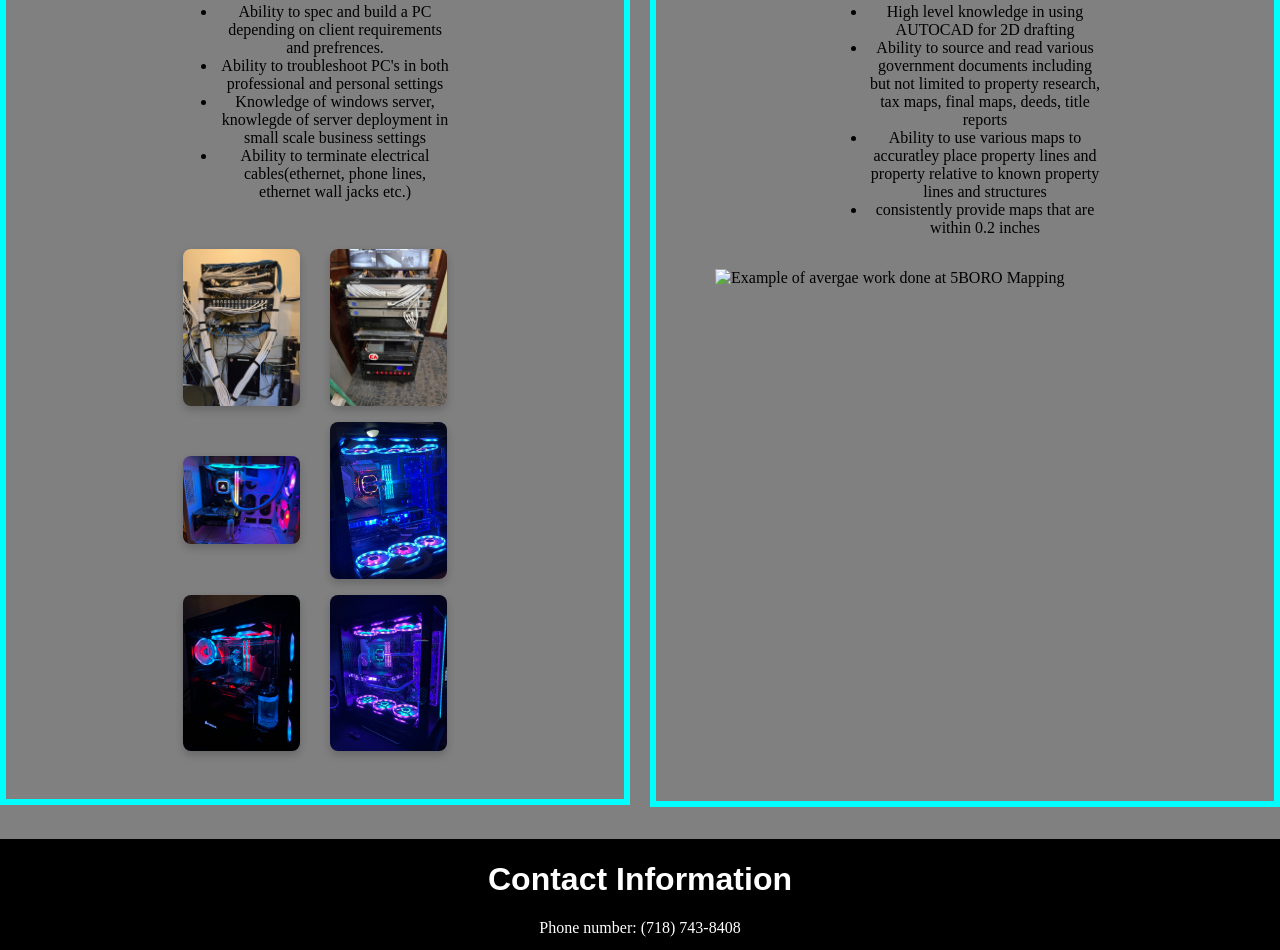
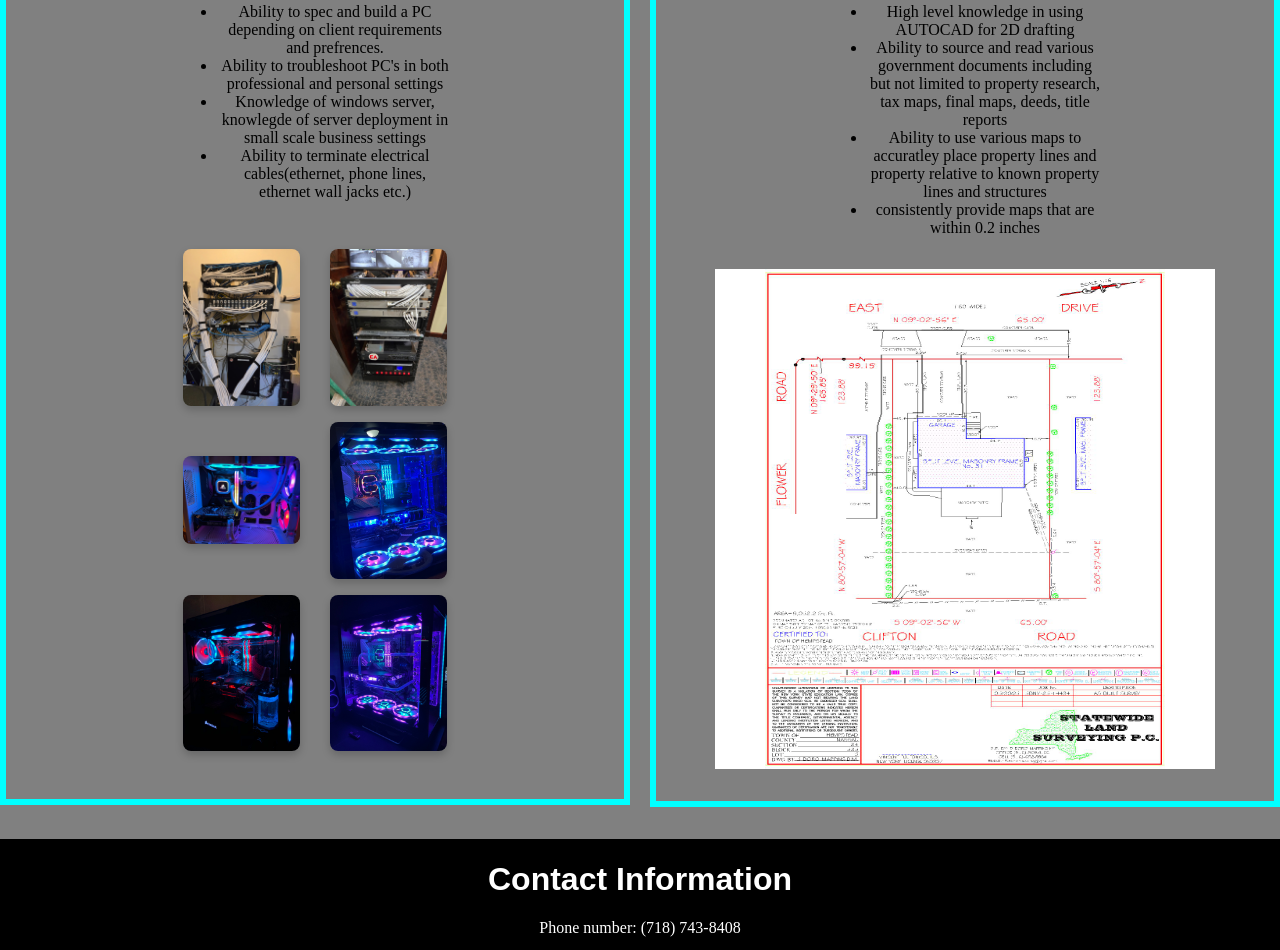
Before and after one commit to dan-th3man/My-Website, a plain HTML site: page work.html in a window 1280 px wide. Shown: the part 316-1266 px from the top of the page. Drawn offline with Linux system fonts and the light colour scheme.

Commit message:
Update work.html

```diff
--- a/work.html
+++ b/work.html
@@ -52,7 +52,7 @@
 							<li> consistently provide maps that are within 0.2 inches </li>
 						</ul>
 						</div>
-						 <img src="./images/34_535_5_AAA-Model.jpg" alt="Example of avergae work done at 5BORO Mapping" width="500" height="500" class="d-block w-100">
+						 <img src="34_535_5_AAA-Model.jpg" alt="Example of avergae work done at 5BORO Mapping" width="500" height="500" class="d-block w-100">
 					</div>
 				</div>
 			</div>
```
Lines whose indentation alone changed are shown as unchanged.
